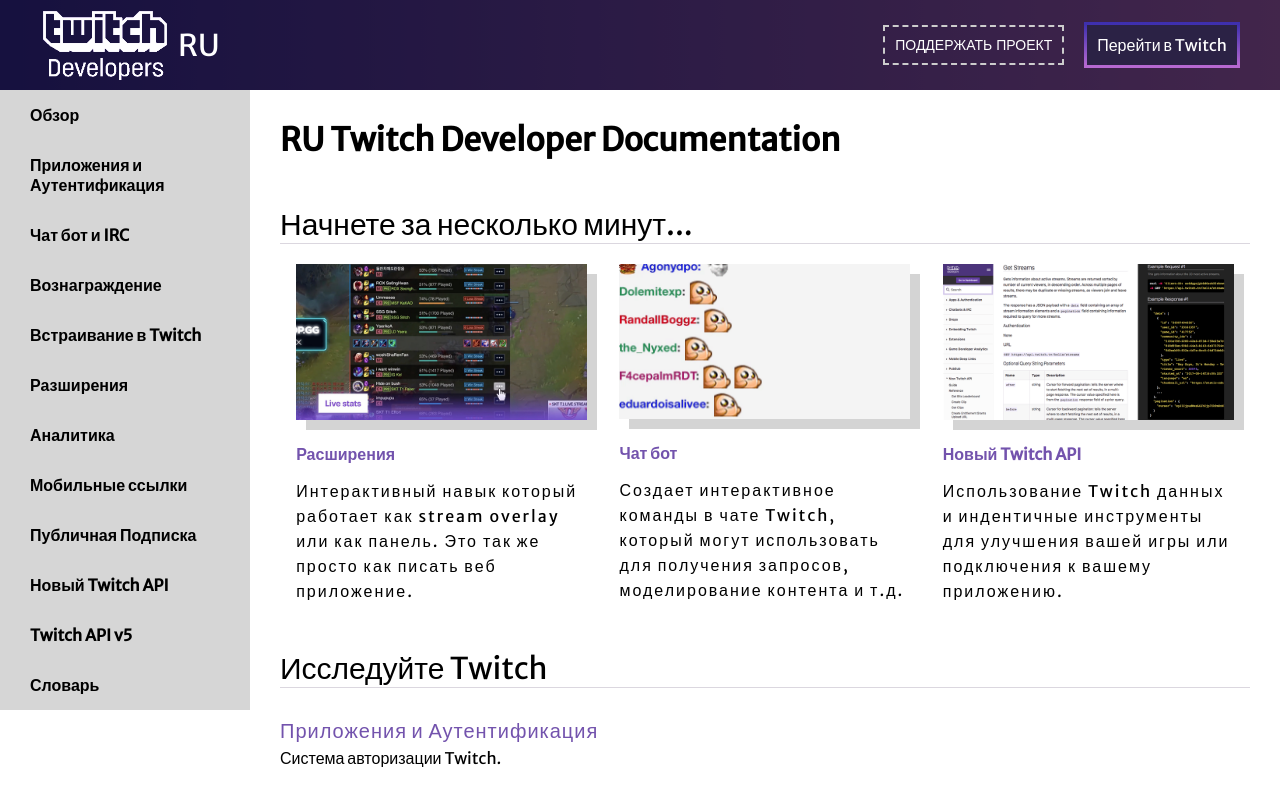
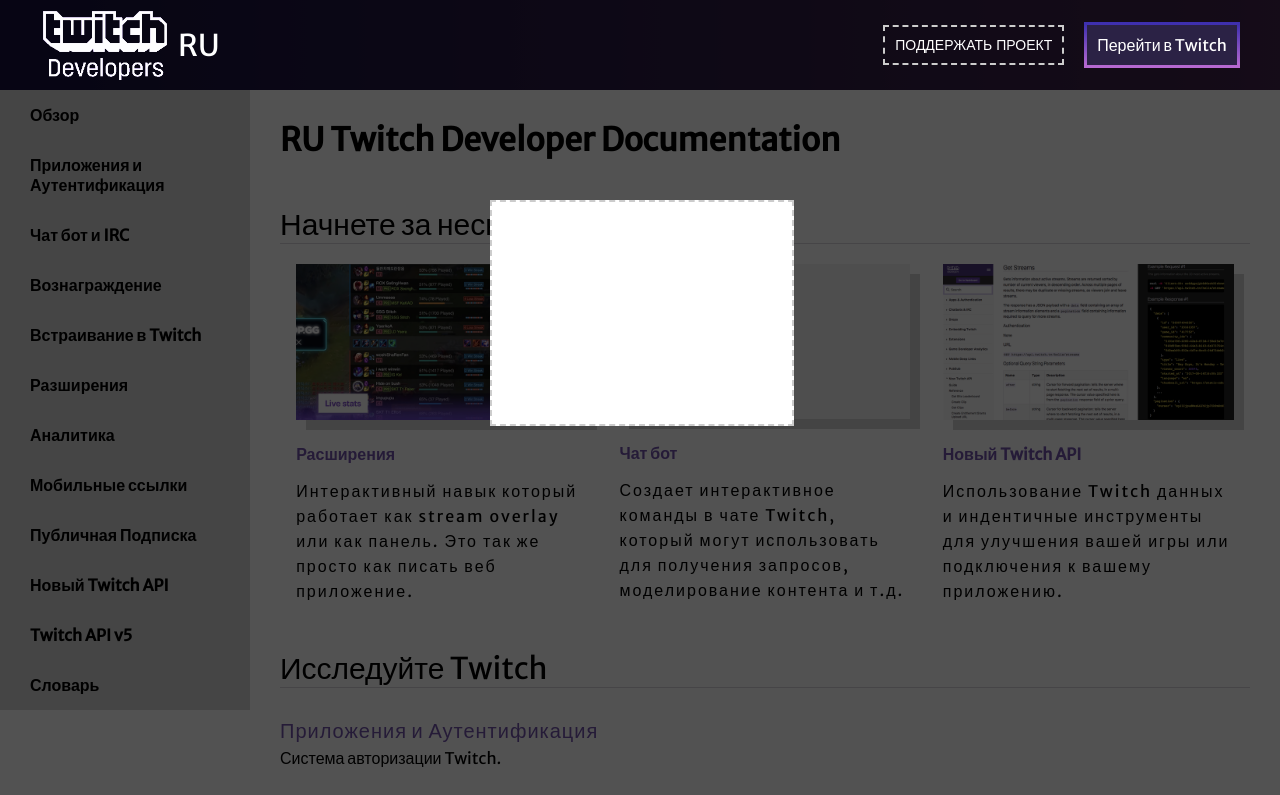
Before and after one commit to TwitchDevRu/TwitchDevRu.github.io, a plain HTML site: page index.html in a window 1280 px wide. Both pictures are taken after a click on the button "ПОДДЕРЖАТЬ ПРОЕКТ". Shown: the top 795 px of the page. Drawn offline with nearby package versions, Linux system fonts and the light colour scheme.

Commit message:
add yandex money

```diff
--- a/index.html
+++ b/index.html
@@ -3,6 +3,7 @@
 <head>
 	<meta charset="UTF-8">
 	<title>Twitch Developer Documentation</title>
+	<meta name="viewport" content="width=device-width, initial-scale=1, shrink-to-fit=no">
 	<link rel="icon" href="img/logo/logo_twitch.png">
 	<link rel="stylesheet" href="css/reset.css">
 	<link href="https://fonts.googleapis.com/css?family=Merriweather+Sans" rel="stylesheet">
@@ -16,10 +17,13 @@
 			<img src="img/logo/twitch-developers-logo.png" alt="">
 			<span>RU</span>
 		</a>
-		<button class="btn-b btn-r">Поддержать Проект</button>
+		<button class="btn-b btn-r" onclick="yanMoney()">Поддержать Проект</button>
 		<a href="https://dev.twitch.tv/docs" class="btn-t">Перейти в Twitch</a>
 	</header>
 	<section class="bg-head"></section>
+	<section class="modal-window">
+		<iframe src="https://money.yandex.ru/quickpay/shop-widget?writer=seller&targets=%D0%9F%D0%BE%D0%B4%D0%B4%D0%B5%D1%80%D0%B6%D0%BA%D0%B0%20%D0%BF%D1%80%D0%BE%D0%B5%D0%BA%D1%82%D0%B0&targets-hint=&default-sum=10&button-text=14&hint=&successURL=&quickpay=shop&account=410017168101073" width="100%" height="226" frameborder="0" allowtransparency="true" scrolling="no"></iframe>
+	</section>
 	<aside>
 		<ul>
 			<li><a href="index.html">Обзор</a></li>
@@ -156,5 +160,7 @@
 			</li>
 		</ul>
 	</footer>
+	<script src="https://code.jquery.com/jquery-3.3.1.min.js"></script>
+	<script src="js/script.js"></script>
 </body>
 </html>
--- /dev/null
+++ b/js/script.js
@@ -0,0 +1,9 @@
+jQuery(document).ready(function($) {
+
+
+
+});
+function yanMoney(){
+	$('body').toggleClass('bg-black');
+	$('.modal-window').toggle();
+}
--- a/sass/index.sass
+++ b/sass/index.sass
@@ -2,6 +2,8 @@
 	text-decoration: none
 a:focus
 	outline: 0
+body
+	position: relative
 .list-col
 	display: flex
 	li
@@ -43,7 +45,7 @@
 		transition: .0.3s
 header
 	background: rgba(0, 0, 0, 0.64)
-	z-index: 10
+	z-index: 50
 	position: absolute
 	width: 100%
 	height: 90px
@@ -70,6 +72,26 @@
 .bg-head
 	background: linear-gradient(to right, #3d2fae, #b769d1);
 	height: 90px
+	z-index: 49
+.bg-black
+	&:after
+		content: ''
+		position: absolute
+		top: 0
+		left: 0
+		width: 100%
+		height: 100%
+		background: rgba(0,0,0,.68)
+		z-index: 10
+.modal-window
+	position: absolute
+	left: calc(50% - 150px)
+	top: 200px
+	z-index: 12
+	display: none
+	iframe
+		background-color: #fff
+		border: 2px dashed #ccc
 
 
 aside
```
Also changed, not shown: css/index.css.
